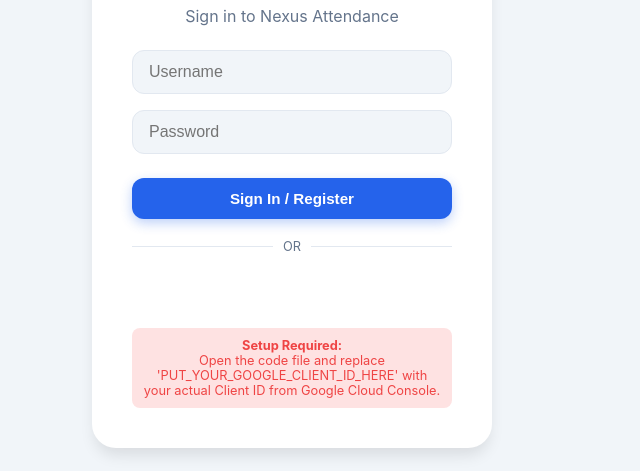
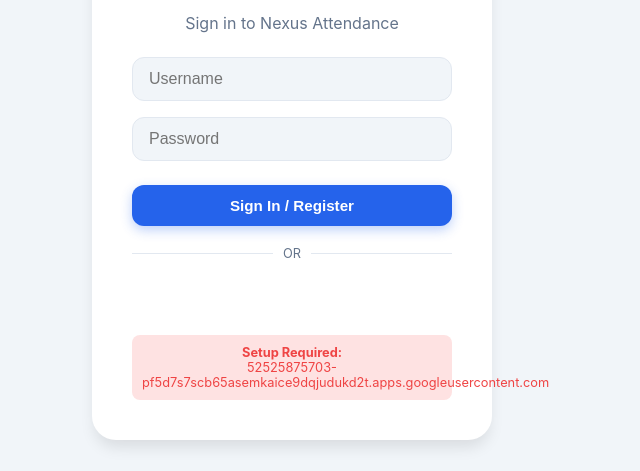
Before and after one commit to umarrafeeq-arch/Attendance-App-, a plain HTML site: page index.html in a window 1280 px wide. Shown: the part 256-727 px from the top of the page, without its empty margins (348-988 px from the left). Drawn offline with Linux system fonts and the light colour scheme.

Commit message:
Update index.html

```diff
--- a/index.html
+++ b/index.html
@@ -270,7 +270,7 @@
             <div id="google-btn-wrapper"></div>
             <div id="google-warning" class="google-warning">
                 <strong>Setup Required:</strong><br>
-                Open the code file and replace 'PUT_YOUR_GOOGLE_CLIENT_ID_HERE' with your actual Client ID from Google Cloud Console.
+                52525875703-pf5d7s7scb65asemkaice9dqjudukd2t.apps.googleusercontent.com
             </div>
         </div>
     </div>
```
